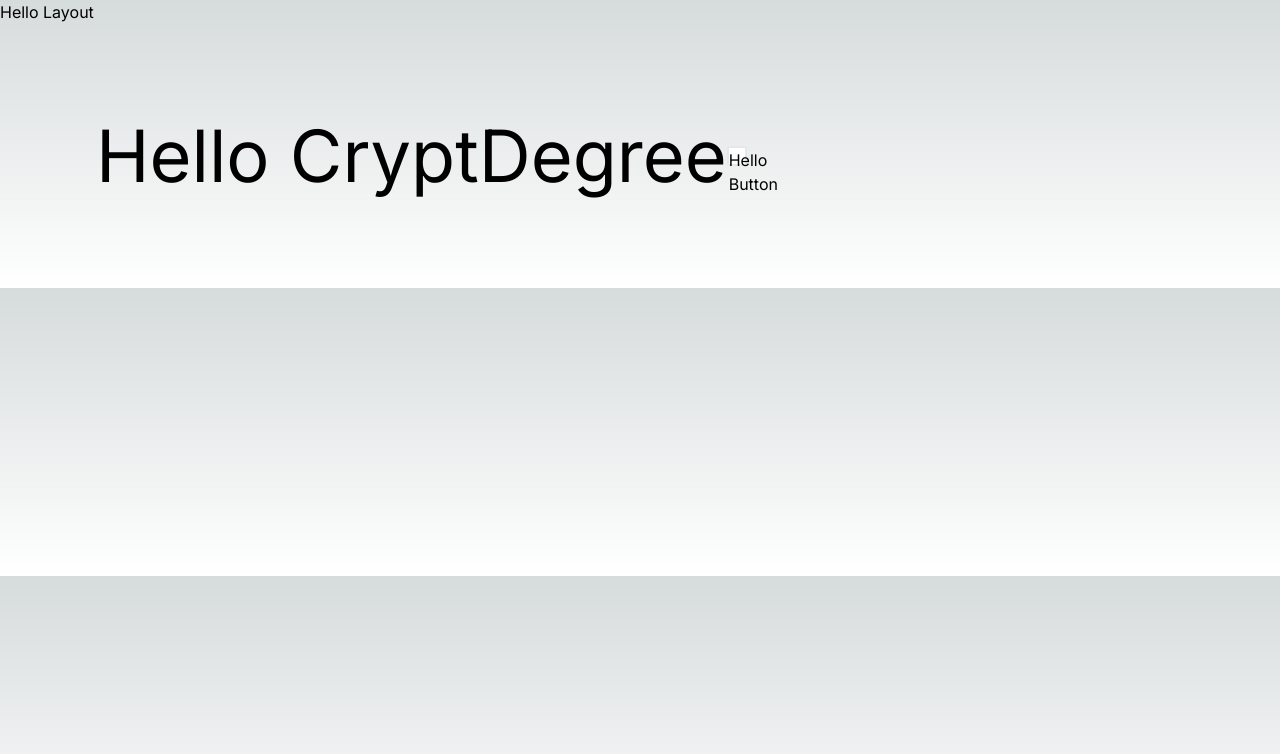
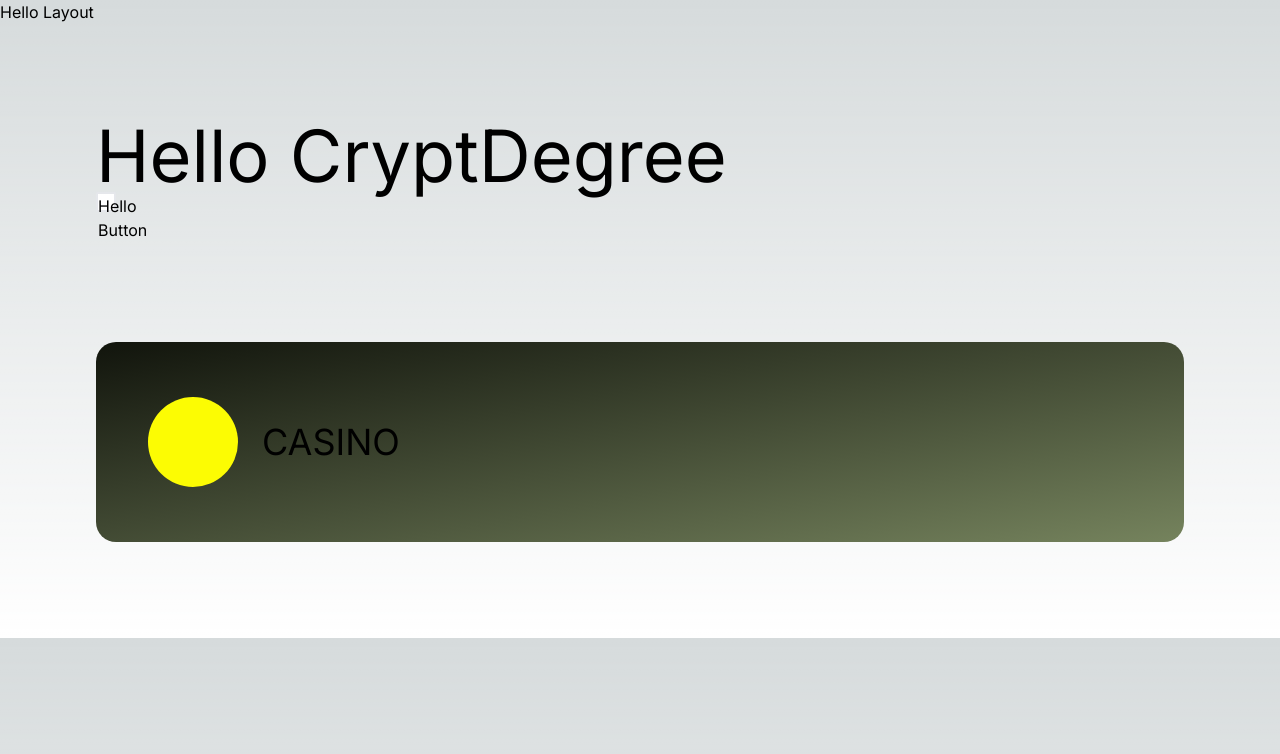
Before and after one commit to wittawink/blastbetbb, a Next.js app: page / in a window 1280 px wide. Shown: the top 754 px of the page. Built offline with nearby package versions, Linux system fonts and the light colour scheme.

Commit message:
implement BaseProfile and LayoutFooter

```diff
--- a/src/app/(main)/page.tsx
+++ b/src/app/(main)/page.tsx
@@ -1,10 +1,12 @@
 import BaseButton from "@/ui/base/BaseButton";
+import LayoutFooter from "@/ui/layout/LayoutFooter";
 
 export default function Home() {
   return (
-    <main className="flex items-center p-24">
+    <main className="p-24">
       <div className="text-7xl">Hello CryptDegree</div>
       <BaseButton text={"Hello Button"}></BaseButton>
+      <LayoutFooter className="mt-[100px]" />
     </main>
   );
 }
--- a/src/ui/base/BaseProfile/index.tsx
+++ b/src/ui/base/BaseProfile/index.tsx
@@ -1,9 +1,19 @@
+import cn from "@/lib/cn";
 import React from "react";
 
 interface BaseProfileProps {
-  text: string;
+  className?: string;
+  profileName: string;
 }
 
-export default function BaseProfile({ text }: BaseProfileProps) {
-  return <div className="">{text}</div>;
+export default function BaseProfile({
+  className,
+  profileName,
+}: BaseProfileProps) {
+  return (
+    <div className={cn(className, "flex flex-row items-center")}>
+      <div className="w-[90px] h-[90px] bg-[#FCFC03] rounded-full"></div>
+      <div className="ml-[24px] text-[36px]">{profileName}</div>
+    </div>
+  );
 }
--- a/src/ui/layout/LayoutFooter/index.tsx
+++ b/src/ui/layout/LayoutFooter/index.tsx
@@ -1,9 +1,20 @@
+import cn from "@/lib/cn";
+import BaseProfile from "@/ui/base/BaseProfile";
 import React from "react";
 
 interface LayoutFooterProps {
-  text: string;
+  className?: string;
 }
 
-export default function LayoutFooter({ text }: LayoutFooterProps) {
-  return <div className="">{text}</div>;
+export default function LayoutFooter({ className }: LayoutFooterProps) {
+  return (
+    <div
+      className={cn(
+        className,
+        "flex items-center w-full h-[200px] rounded-[20px] bg-gradient-to-br from-[#11140C] to-[#75835D]"
+      )}
+    >
+      <BaseProfile className="ml-[52px]" profileName={"CASINO"} />
+    </div>
+  );
 }
```
